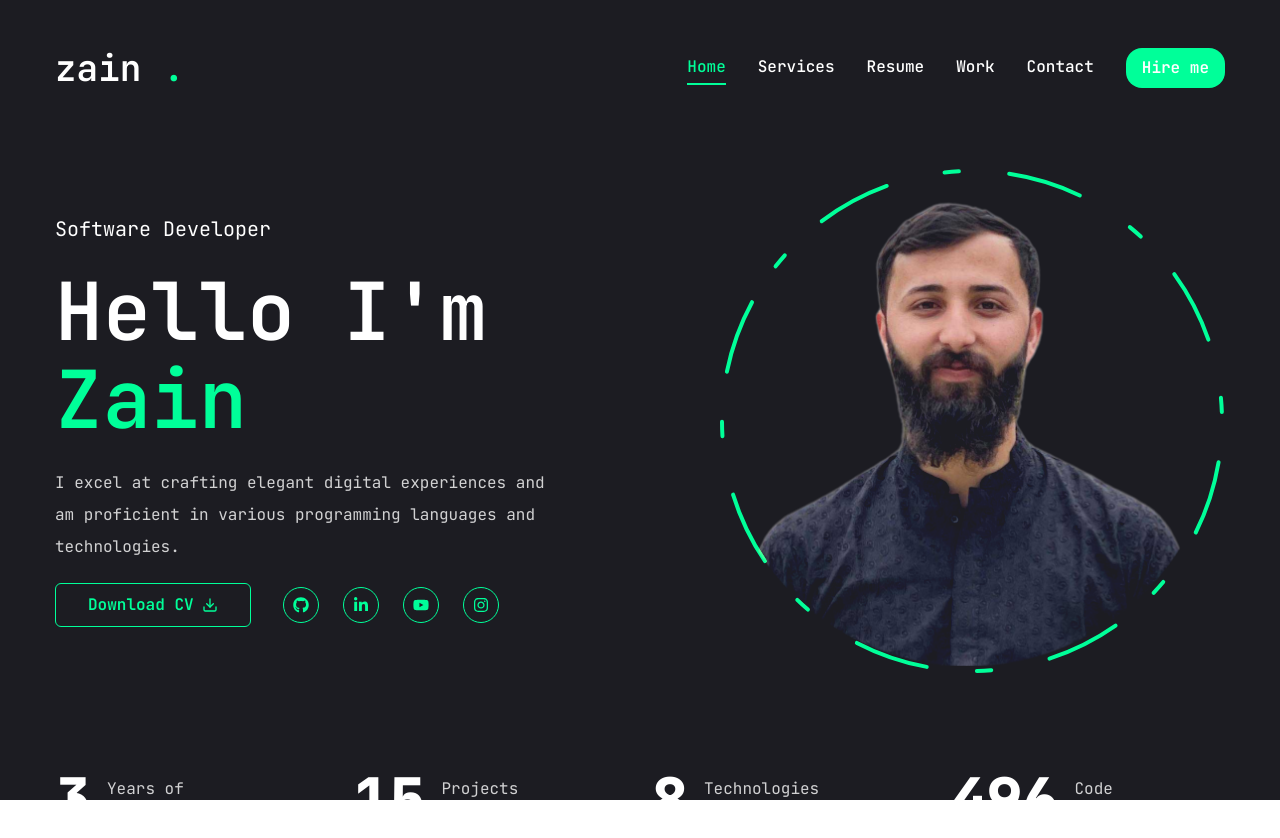
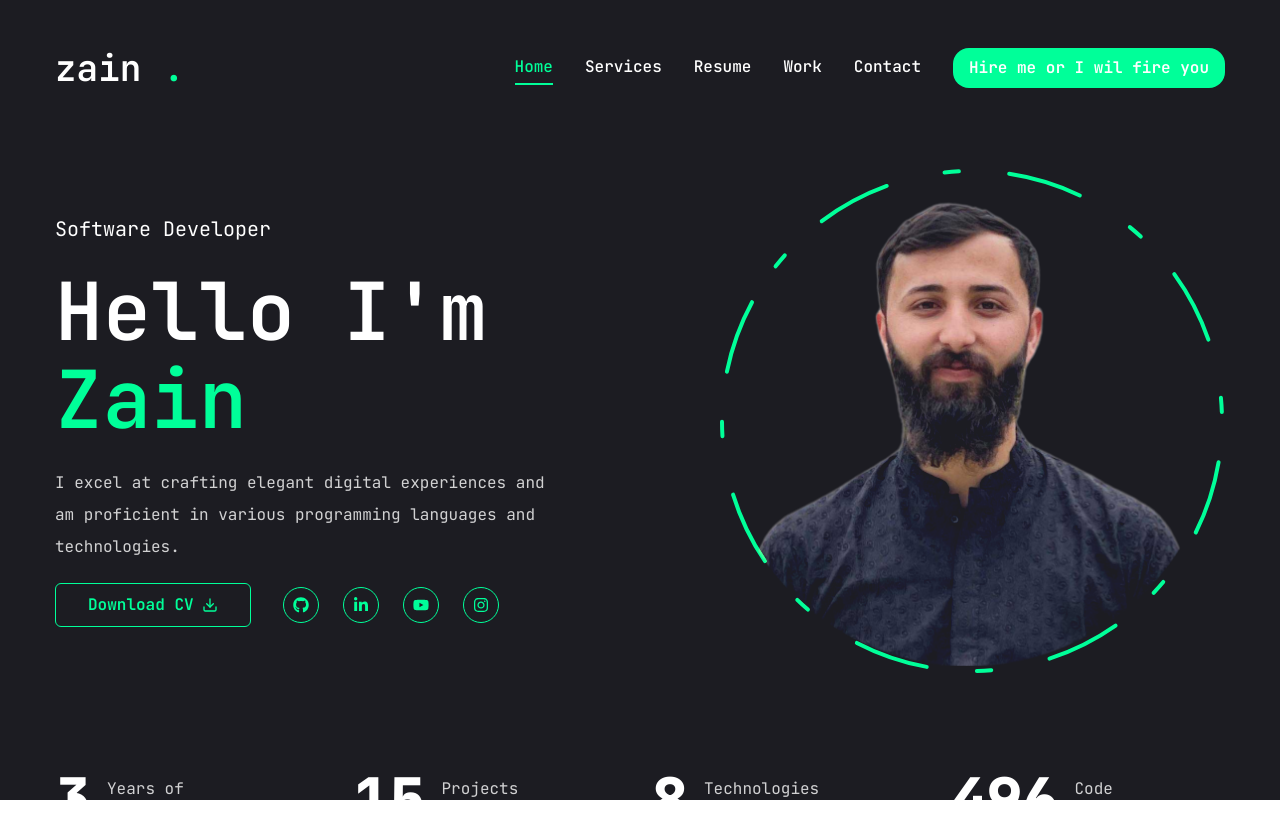
Before and after one commit to code-with-zain-hunzai/Portfolio-Next, a Next.js app: page / in a window 1280 px wide. Built offline with nearby package versions, Linux system fonts and the light colour scheme.

Commit message:
some little bit changes

```diff
--- a/components/Header.jsx
+++ b/components/Header.jsx
@@ -16,7 +16,7 @@ const Header = () => {
                 <div className="hidden xl:flex items-center gap-8">
                     <Nav />
                     <Link href="/contact">
-                        <Button>Hire me</Button>
+                        <Button>Hire me or I wil fire you </Button>
                     </Link>
                 </div>
 
```
